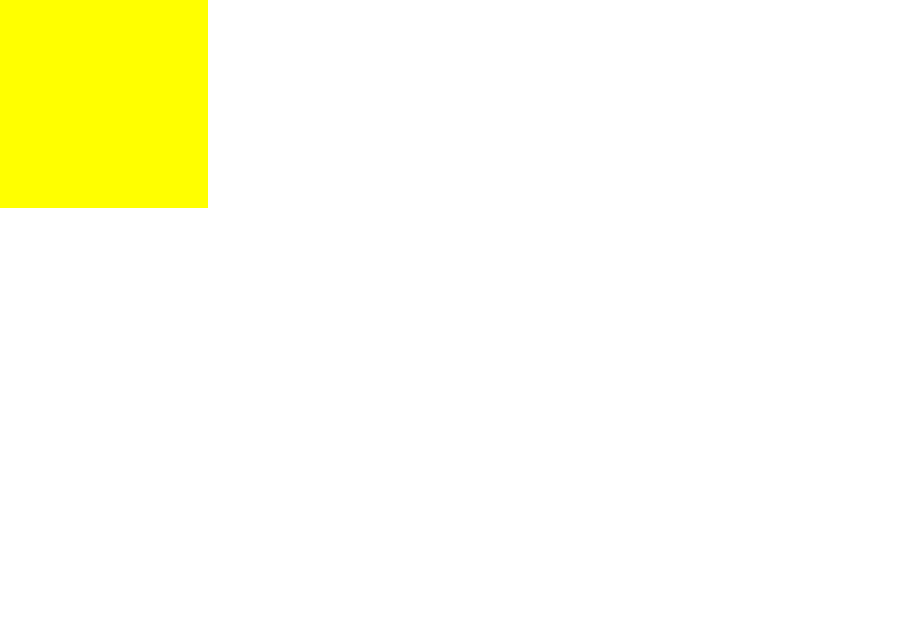
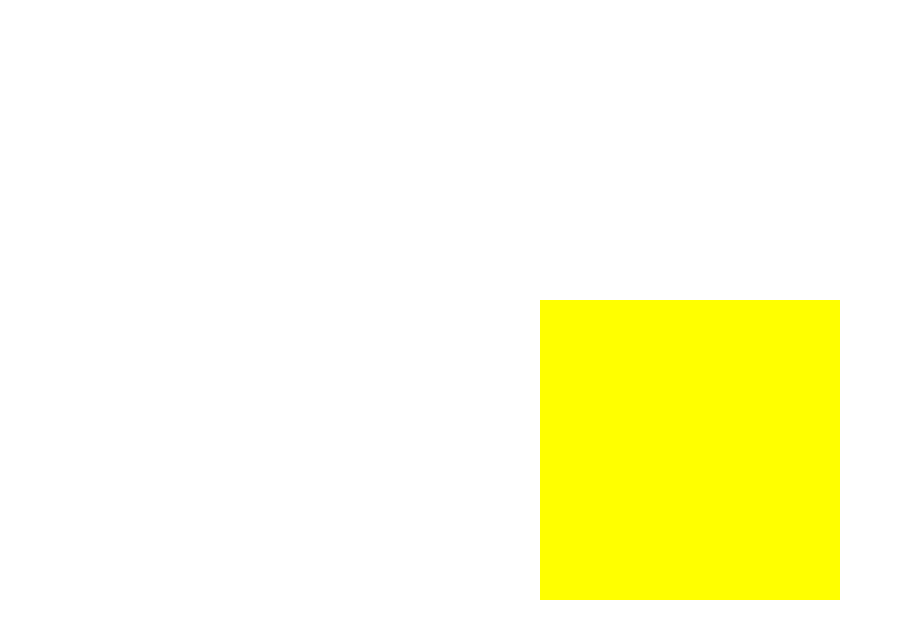
Before and after one commit to Ronaldo913/Animation, a plain HTML site: page animation.html in a window 1280 px wide. Shown: the whole page, without its empty margins (0-903 px from the left). Drawn offline with Linux system fonts and the light colour scheme.

Commit message:
esqueci do position

```diff
--- a/animation.html
+++ b/animation.html
@@ -16,7 +16,7 @@
 
 <body style="width: 100%; height: 100%;">
 
-    <div style="width: 300px; height: 300px; background-color: yellow; top: 50%; left: 50%; margin-top: -100px; margin-left: -100px;">
+    <div style="width: 300px; height: 300px; background-color: yellow; top: 50%; left: 50%; margin-top: -100px; margin-left: -100px; position: absolute">
         <!-- top: calc(50% - 100px);
         left: calc(50% - 100px); -->
 
```
